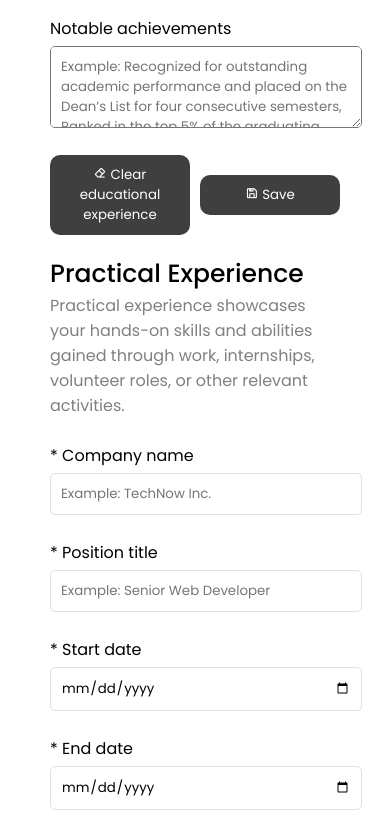
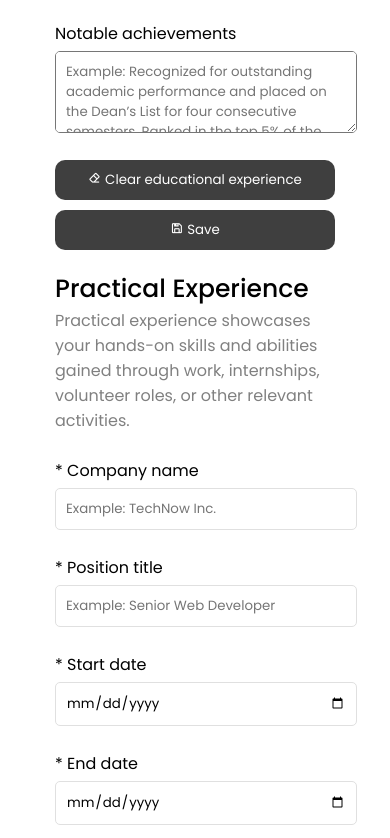
Before and after one commit to maryannintech/cv-application, a React (Vite) app: page / in a window 390 px wide. Shown: the part 1900-2738 px from the top of the page. Built offline with nearby package versions, Linux system fonts and the light colour scheme.

Commit message:
adding finishing touches

```diff
--- a/src/components/EducInfo.jsx
+++ b/src/components/EducInfo.jsx
@@ -1,5 +1,6 @@
 import "../css/Fonts.css";
 import "../css/EducInfo.css";
+import "../css/QueryCSS.css";
 
 export default function EducInfo({
   schoolname,
--- a/src/components/PracticalExperience.jsx
+++ b/src/components/PracticalExperience.jsx
@@ -1,5 +1,6 @@
 import "../css/Fonts.css";
 import "../css/PracticalExperience.css";
+import "../css/QueryCSS.css";
 
 export default function PracticalExperience({
   companyname,
--- a/src/css/CVForm.css
+++ b/src/css/CVForm.css
@@ -4,7 +4,10 @@
 
 .cvForm {
   padding: 20px;
-  width: fit-content;
+  display: flex;
+  flex-direction: column;
+  justify-content: center;
+  align-items: center;
   animation: fadeIn 0.9s ease-in-out;
 }
 
@@ -42,6 +45,7 @@ button {
   border: 0 solid transparent;
   margin-top: 20px;
   transition: background-color, color, 0.3s ease;
+
 }
 
 button:hover {
@@ -53,6 +57,7 @@ button:hover {
   display: flex;
   justify-content: center;
   align-items: center;
+  width: 80%;
 }
 
 .done {
--- a/src/css/CVPreview.css
+++ b/src/css/CVPreview.css
@@ -1,9 +1,7 @@
 .cv-preview {
   padding: 30px;
-  display: flex;
-  justify-content: center;
-  flex-direction: column;
   animation: fadeIn 0.9s ease-in-out;
+  width: 80%;
 }
 
 .general-section {
--- a/src/css/EducInfo.css
+++ b/src/css/EducInfo.css
@@ -1,5 +1,6 @@
 .form {
   padding: 10px 30px;
+  width: 80%;
 }
 
 .educinfo > p {
--- a/src/css/GeneralInfo.css
+++ b/src/css/GeneralInfo.css
@@ -1,5 +1,6 @@
 .form {
   padding: 10px 30px;
+  width: 80%;
 }
 
 .general-info > p {
--- a/src/css/PracticalExperience.css
+++ b/src/css/PracticalExperience.css
@@ -1,5 +1,6 @@
 .form {
   padding: 10px 30px;
+  width: 80%;
 }
 
 .practical-info > p {
--- /dev/null
+++ b/src/css/QueryCSS.css
@@ -0,0 +1,9 @@
+@media only screen and (max-width: 600px) {
+    .input-buttons {
+        flex-direction: column;
+        padding-top: 20px;
+    }
+    button {
+        margin: 0;
+    }
+}
```
Also changed, not shown: index.html (+4 -0 lines), 1 other file (tests, documents, lock files or other folders).
